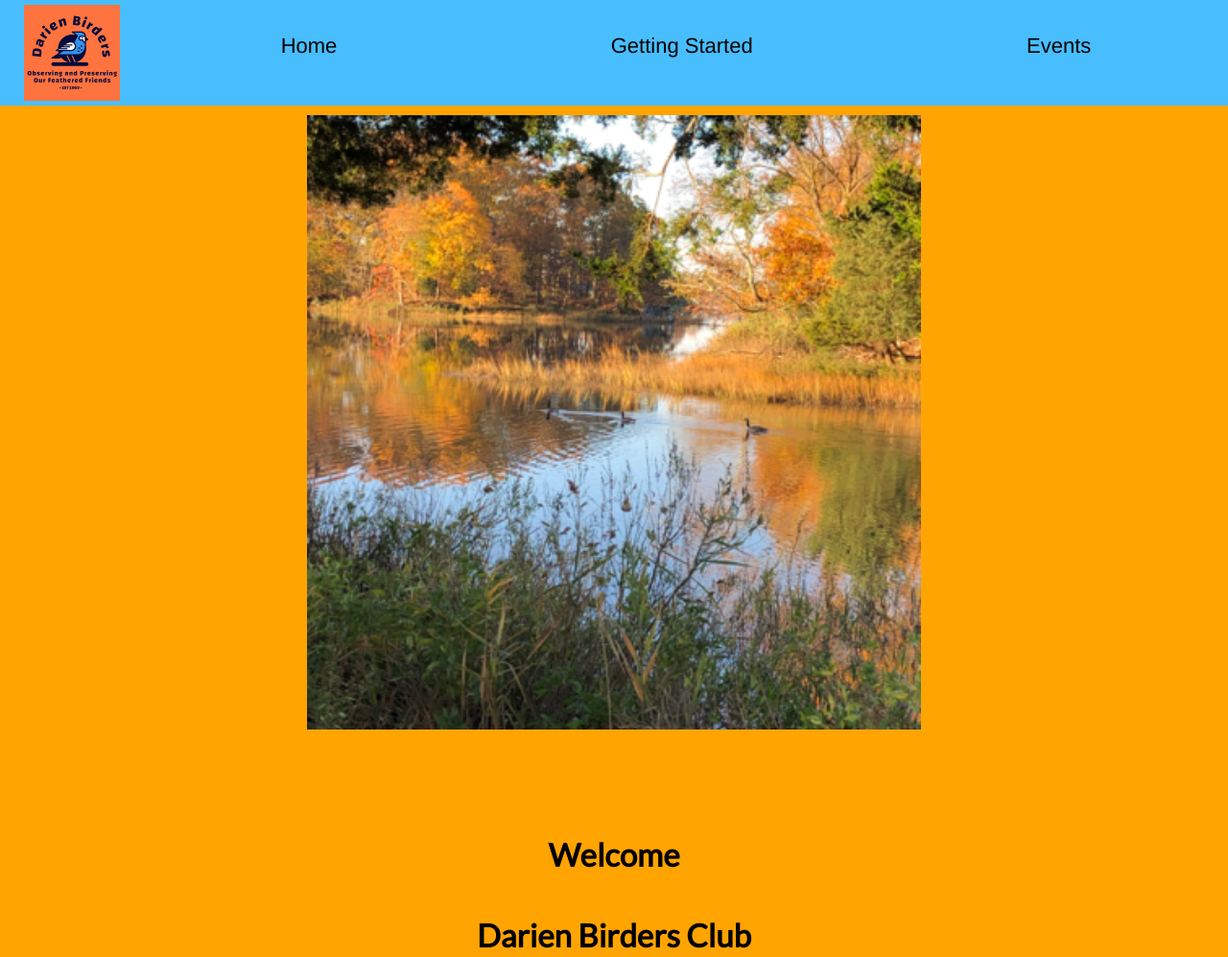
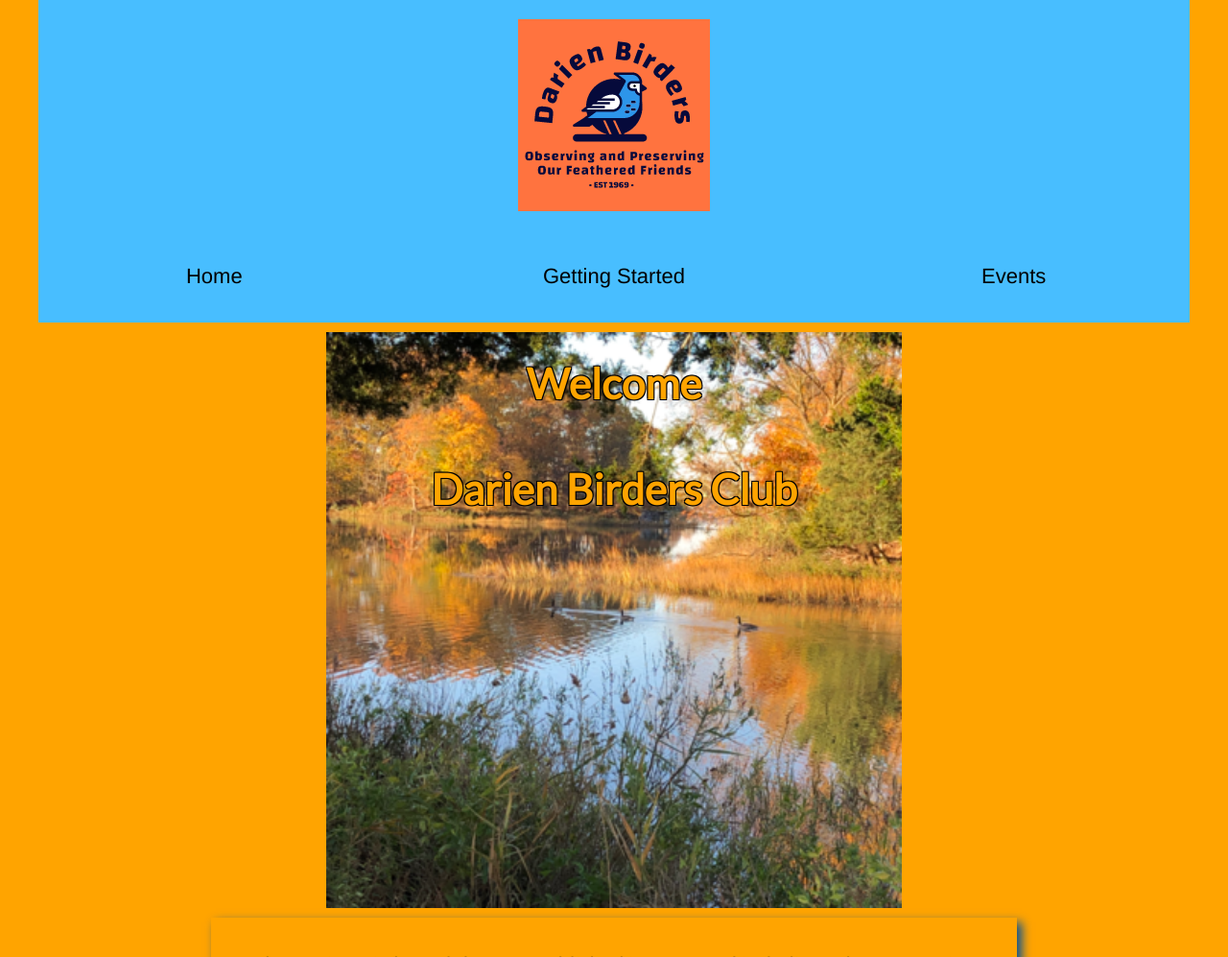
Before and after one commit to ndoying/wdd130, a plain HTML site: page dbc/index.html in a window 1280 px wide. Shown: the top 997 px of the page at 96% size. Drawn offline with Linux system fonts and the light colour scheme; a web font is replaced by a local one.

Commit message:
Updated DBC css

```diff
--- a/dbc/index.html
+++ b/dbc/index.html
@@ -20,7 +20,7 @@
         </nav>
     </header>
     <div id="hero">
-        <img id="hero-img" src="images/autumn ducks2.png" alt="Autumn Ducks">
+        <img id="hero-img" src="images/autumnducks2.png" alt="Autumn Ducks">
         <section id="hero-msg">
             <h1 class="home-title">Welcome</h1>
             <h4>Darien Birders Club </h4>
@@ -30,15 +30,15 @@
     <main class="home-grid">
         <section class="reason1">
             <img class="reason1 img" src="images/northern-cardinal.jpeg" alt="Cardinal">
-            <p>1. Birding helps you connect with nature – there are over 380 bird species in Connecticut and approximately 10,000 across the world. They come in many sizes and shape with unique colors and habits. Observing how they interact with the world around them and other animals helps us appreciate the beauty and complexity of nature and our role in nature and the world around us. </p>
+            <p>Birding helps you connect with nature – there are over 380 bird species in Connecticut and approximately 10,000 across the world. They come in many sizes and shape with unique colors and habits. Observing how they interact with the world around them and other animals helps us appreciate the beauty and complexity of nature and our role in nature and the world around us. </p>
         </section>
         <section class="reason2">
             <img class="reason2 img" src="images/woodpecker.jpeg" alt="Woodpecker">
-            <p>2. Birding is good for your health (physical, mental and emotional) – getting out to observe birds brings us health benefits from being outside and walking. Using our mental faculties to watch and listen and remember minute details keeps us mentally active. Observing how birds interact with their environment helps us appreciate the balance that nature provides and can bring emotional balance to our lives as well. </p>
+            <p>Birding is good for your health (physical, mental and emotional) – getting out to observe birds brings us health benefits from being outside and walking. Using our mental faculties to watch and listen and remember minute details keeps us mentally active. Observing how birds interact with their environment helps us appreciate the balance that nature provides and can bring emotional balance to our lives as well. </p>
         </section>
         <section class="reason3">
             <img class="reason3 img" src="images/birder2.jpeg" alt="Birder Couple">
-            <p>3. Birding helps you make friends – participating in monthly outings and other events helps us make connections within our community and neighborhoods and develop supporting relationships based on common interests.</p>
+            <p>Birding helps you make friends – participating in monthly outings and other events helps us make connections within our community and neighborhoods and develop supporting relationships based on common interests.</p>
         </section>
     </main>
     <footer>
--- a/dbc/styles/style.css
+++ b/dbc/styles/style.css
@@ -1,9 +1,5 @@
 @import url('https://fonts.googleapis.com/css?family=IM+Fell+French+Canon+SC|Lato');
 /* change the values below to your colors from your palette */
---primary-color: #48BEFF;
---secondary-color: #136F63;
---accent1-color: #004E98;
---accent2-color: #FFA400;
 
 
 #content{
@@ -19,20 +15,18 @@ body{
 }
 header{
     background-color: #48BEFF;
-    display: grid;
-    grid-template-columns: 150px auto;
 }
 .logo{
-    width: 100px;
-}
-#logo_link{
-    padding-top: 5px;
-    justify-self: center;
-    align-self: center;
+    width: 200px;
+    position: relative;
+    display: block;
+    margin: 0 auto;
+    padding: 20px;
 }
 nav{
-    display: flex;
-    justify-content: space-around;
+    display: grid;
+    grid-template-columns: repeat(3, 1fr);
+    gap: 50px;
 }
 nav a:hover{
     background-color: #FFA400;
@@ -46,33 +40,41 @@ nav a{
 }
 #hero{
     width: 100%;
-    /* margin-top: -100px; */
+    position: relative;
 }
 #hero-img{
+    position: relative;
     display: block;
     margin: 0 auto;
     width: 50%;
-    z-index: -1;
+    z-index: 1;
     padding: 10px;
 }
 #hero-msg{
+    position:absolute;
     display: block;
-    margin: 0 auto;
-    width: 50%;
-    margin: 0 auto;
-    margin-top: 100px;
+    top: 0;
+    left: 0;
+    width: 100%;
+    height: 100%;
+    z-index: 2;
 }
 #hero-msg h1, #hero-msg h4{
     text-align: center;
-    color: black;
+    color: #FFA400;
+    font-size: 2em;
+    font-weight: 1000;
+    text-shadow: -1px -1px 0 #000, 1px -1px 0 #000, -1px 1px 0 #000, 1px 1px 0 #000;
 }
-
 #hero p{
     display: block;
     margin: 0 auto;
-    width: 80%;
+    width: 70%;
     text-align: center;
     margin-top: 0px;
+    padding: 35px;
+    box-sizing: border-box;
+    box-shadow: 5px 5px 10px #004E98;
 }
 main section{
     text-align: center;
@@ -80,14 +82,9 @@ main section{
 main section img{
     box-sizing: border-box;
 }
-#background{
-    height: 725px;
-    background-color: #FFA400;
-    grid-column: 1/11;
-    grid-row: 4/9;
-}
 .home-grid{
     display: grid;
+    padding: 25px;
     grid-template-columns: repeat(10, 1fr);
 }
 .reason1{
@@ -95,21 +92,21 @@ main section img{
     grid-column: 2/7;
     grid-row: 1/3;
     box-shadow: 5px 5px 10px #004E98;
-    padding: 10px;
+    padding: 25px;
 }
 .reason2{
     width: 100%;
     grid-column: 3/8;
     grid-row: 4/6;
     box-shadow: 5px 5px 10px #004E98;
-    padding: 10px;
+    padding: 25px;
 }
 .reason3{
     width: 100%;
     grid-column: 4/9;
     grid-row: 6/8;
     box-shadow: 5px 5px 10px #004E98;
-    padding: 10px;
+    padding: 25px;
 }
 footer{
     background-color: #136F63;
```
Also changed, not shown: dbc/images/autumnducks2.png (renamed from dbc/images/autumn ducks2.png), 1 other file.
